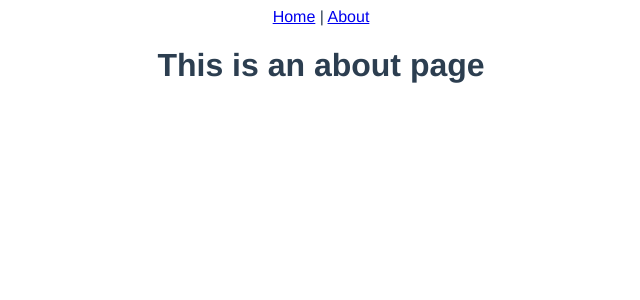
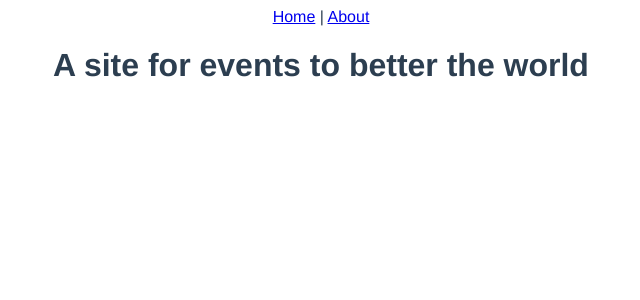
Before and after one commit to dnilomartins/events, a Vue app: page /about in a window 1280 px wide. Shown: the top 300 px of the page, without its empty margins (319-959 px from the left). Built offline with nearby package versions, Linux system fonts and the light colour scheme.

Commit message:
about text

```diff
--- a/src/views/AboutView.vue
+++ b/src/views/AboutView.vue
@@ -2,7 +2,7 @@
 
 <template>
   <div class="about">
-    <h1>This is an about page</h1>
+    <h1>A site for events to better the world</h1>
   </div>
 </template>
 
```
